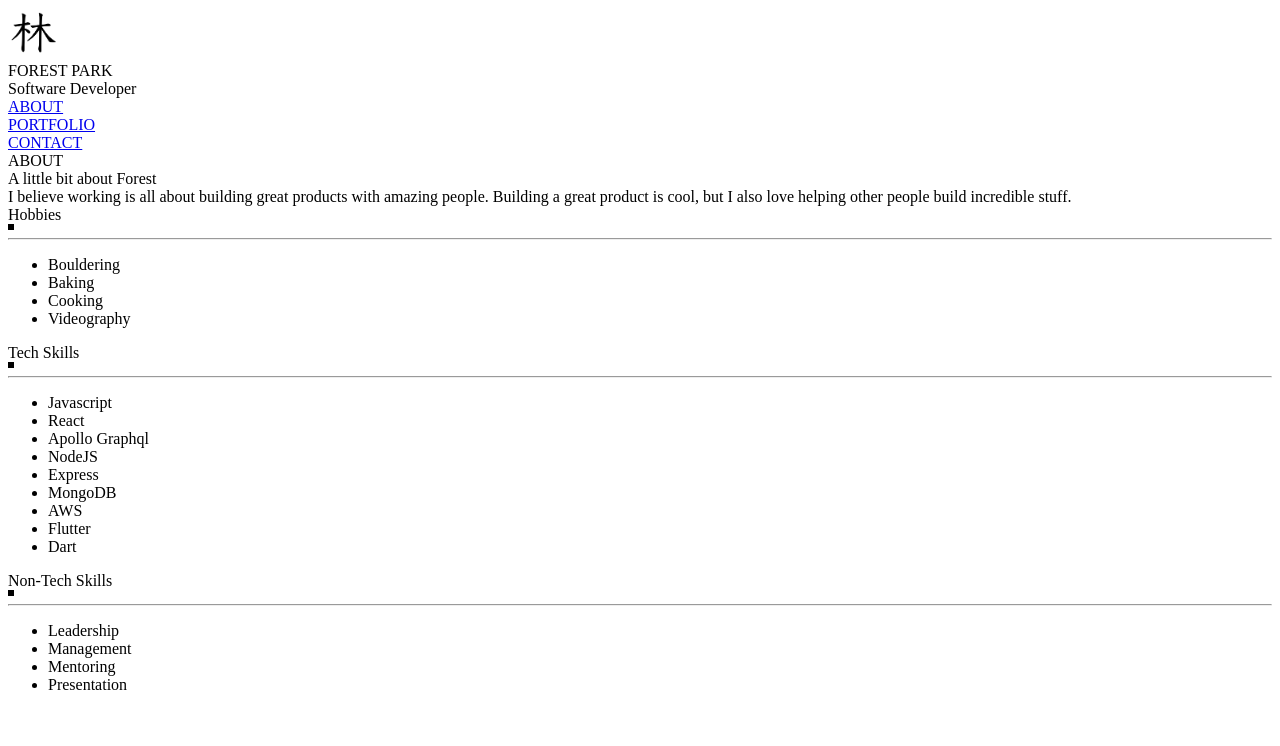
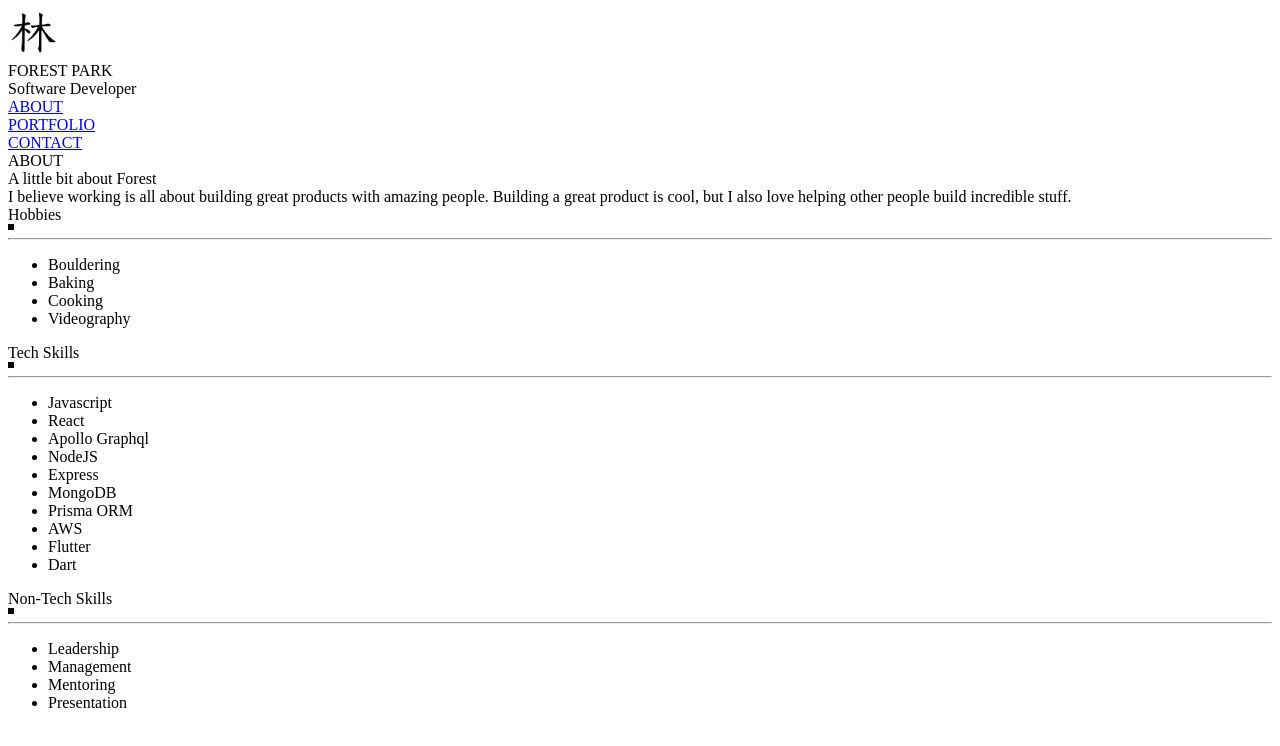
Before and after one commit to foresthpark/portfolio_site_v2, a Next.js app: page /about in a window 1280 px wide. Shown: the top 746 px of the page. Built offline with nearby package versions, Linux system fonts and the light colour scheme.

Commit message:
aded skill

```diff
--- a/pages/about.js
+++ b/pages/about.js
@@ -63,6 +63,7 @@ const about = () => {
                 <li>NodeJS</li>
                 <li>Express</li>
                 <li>MongoDB</li>
+                <li>Prisma ORM</li>
                 <li>AWS</li>
                 <li>Flutter</li>
                 <li>Dart</li>
--- a/pages/contact.js
+++ b/pages/contact.js
@@ -10,7 +10,7 @@ const pxSquare = {
 const contact = () => {
   return (
     <>
-      <div className="w-full h-full bg-red-300 flex flex-col justify-center items-center">
+      <div className="w-full h- bg-red-300 flex flex-col justify-center items-center">
         <Head>
           <title>林 :: Contact</title>
         </Head>
```
